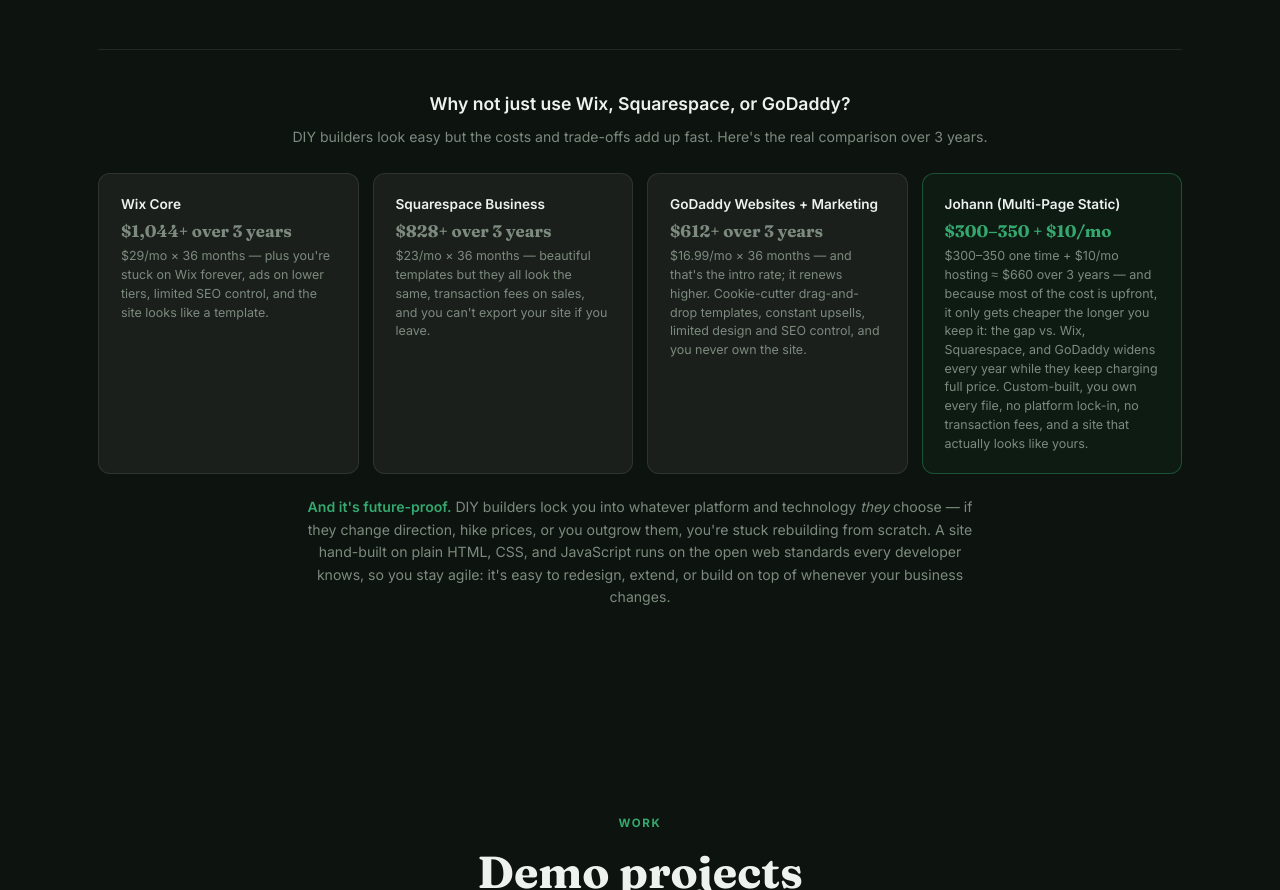
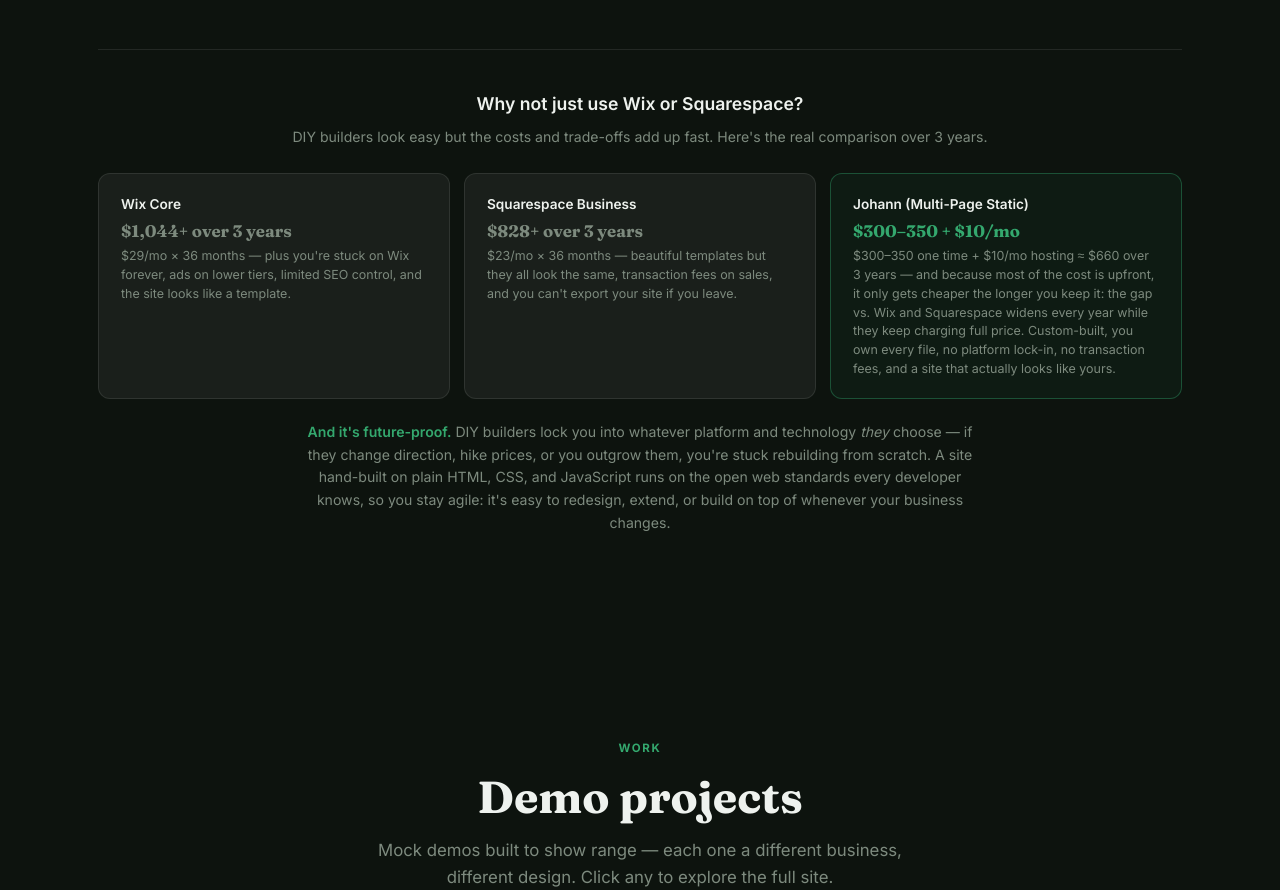
Before and after one commit to JohannSteinhoff/JohannWebsitesforhire, a plain HTML site: page index.html in a window 1280 px wide. Shown: the part 5512-6402 px from the top of the page. Drawn offline with Linux system fonts and the light colour scheme.

Commit message:
Remove GoDaddy from the comparison; restore 3-card layout

```diff
--- a/index.html
+++ b/index.html
@@ -669,7 +669,7 @@
       </div>
 
       <div class="pricing__vs reveal">
-        <h3 style="text-align:center;margin-bottom:8px;font-size:1.1rem;">Why not just use Wix, Squarespace, or GoDaddy?</h3>
+        <h3 style="text-align:center;margin-bottom:8px;font-size:1.1rem;">Why not just use Wix or Squarespace?</h3>
         <p style="text-align:center;color:var(--muted);font-size:0.88rem;margin-bottom:24px;">DIY builders look easy but the costs and trade-offs add up fast. Here's the real comparison over 3 years.</p>
         <div class="pricing__vs-grid">
           <div class="pricing__vs-item">
@@ -682,15 +682,10 @@
             <span class="vs-cost vs-cost--bad">$828+ over 3 years</span>
             <span class="vs-note">$23/mo × 36 months — beautiful templates but they all look the same, transaction fees on sales, and you can't export your site if you leave.</span>
           </div>
-          <div class="pricing__vs-item">
-            <strong>GoDaddy Websites + Marketing</strong>
-            <span class="vs-cost vs-cost--bad">$612+ over 3 years</span>
-            <span class="vs-note">$16.99/mo × 36 months — and that's the intro rate; it renews higher. Cookie-cutter drag-and-drop templates, constant upsells, limited design and SEO control, and you never own the site.</span>
-          </div>
           <div class="pricing__vs-item pricing__vs-item--mine">
             <strong>Johann (Multi-Page Static)</strong>
             <span class="vs-cost vs-cost--good">$300–350 + $10/mo</span>
-            <span class="vs-note">$300–350 one time + $10/mo hosting ≈ $660 over 3 years — and because most of the cost is upfront, it only gets cheaper the longer you keep it: the gap vs. Wix, Squarespace, and GoDaddy widens every year while they keep charging full price. Custom-built, you own every file, no platform lock-in, no transaction fees, and a site that actually looks like yours.</span>
+            <span class="vs-note">$300–350 one time + $10/mo hosting ≈ $660 over 3 years — and because most of the cost is upfront, it only gets cheaper the longer you keep it: the gap vs. Wix and Squarespace widens every year while they keep charging full price. Custom-built, you own every file, no platform lock-in, no transaction fees, and a site that actually looks like yours.</span>
           </div>
         </div>
         <p class="pricing__vs-future reveal"><strong>And it's future-proof.</strong> DIY builders lock you into whatever platform and technology <em>they</em> choose — if they change direction, hike prices, or you outgrow them, you're stuck rebuilding from scratch. A site hand-built on plain HTML, CSS, and JavaScript runs on the open web standards every developer knows, so you stay agile: it's easy to redesign, extend, or build on top of whenever your business changes.</p>
--- a/styles.css
+++ b/styles.css
@@ -2313,7 +2313,7 @@ input:focus, textarea:focus {
 
 .pricing__vs-grid {
   display: grid;
-  grid-template-columns: repeat(4, 1fr);
+  grid-template-columns: repeat(3, 1fr);
   gap: 14px;
 }
 
@@ -2367,10 +2367,6 @@ input:focus, textarea:focus {
   line-height: 1.6;
 }
 .pricing__vs-future strong { color: var(--accent); font-weight: 600; }
-
-@media (max-width: 980px) {
-  .pricing__vs-grid { grid-template-columns: repeat(2, 1fr); }
-}
 
 @media (max-width: 760px) {
   .pricing__vs-grid { grid-template-columns: 1fr; }
```
